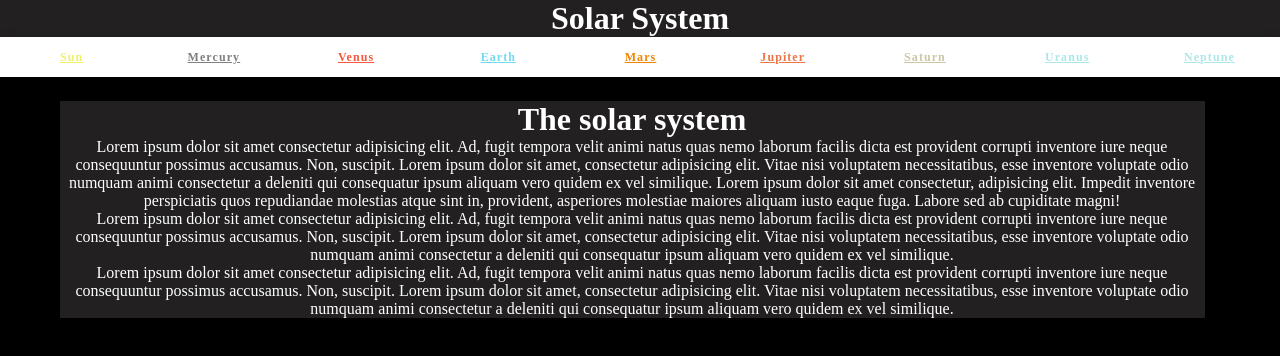
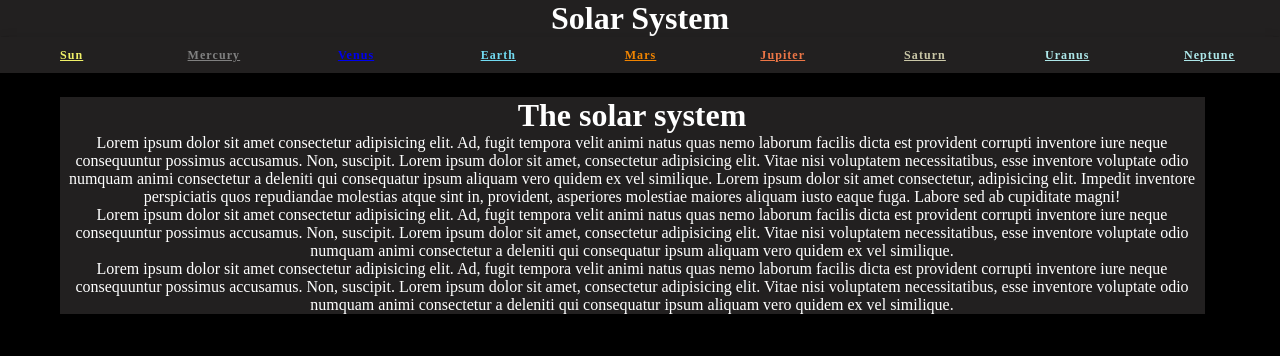
Before and after one commit to SacleuxBenoit/Solar-System, a Vue app in the folder frontend/: page / in a window 1280 px wide. Shown: the top 356 px of the page. Built offline with nearby package versions, Linux system fonts and the light colour scheme.

Commit message:
change the height for v-bottom-navigation, and change the background-color of every button in the component Header.vue

```diff
--- a/frontend/src/components/Header.vue
+++ b/frontend/src/components/Header.vue
@@ -2,41 +2,41 @@
     <div style="text-align:center">
       <h1 class="content"><router-link to="/" style="color:white;text-decoration:none">Solar System</router-link></h1>
 
-       <v-bottom-navigation grow height="2.5rem">
+       <v-bottom-navigation grow height="2.24rem">
 
-    <v-btn :value="activeBtn" style="color:#f0f068" class="button">
+    <v-btn :value="activeBtn" style="background-color: rgb(34, 32, 32)" class="button">
       <strong><router-link to="/" style="color:#f0f068">Sun</router-link></strong>
     </v-btn>
 
-    <v-btn :value="activeBtn" style="color:#808080" class="button">
+    <v-btn :value="activeBtn" style="background-color: rgb(34, 32, 32)" class="button">
       <strong><router-link to="/" style="color:#808080">Mercury</router-link></strong>
     </v-btn>
 
-    <v-btn :value="activeBtn" style="color:#F4593D" class="button">
-      <strong><router-link to="/" style="color:#F4593D">Venus</router-link></strong>
+    <v-btn :value="activeBtn" style="background-color: rgb(34, 32, 32)" class="button">
+      <strong><router-link to="/">Venus</router-link></strong>
     </v-btn>
 
-    <v-btn :value="activeBtn" style="color:#72dbf2" class="button">
+    <v-btn :value="activeBtn" style="background-color: rgb(34, 32, 32)" class="button">
       <strong><router-link to="/" style="color:#72dbf2">Earth</router-link></strong>
     </v-btn>
 
-    <v-btn :value="activeBtn" style="color:#f18400" class="button">
+    <v-btn :value="activeBtn" style="background-color: rgb(34, 32, 32)" class="button">
       <strong><router-link to="/" style="color:#f18400">Mars</router-link></strong>
     </v-btn>
 
-    <v-btn :value="activeBtn" style="color:#ed7646" class="button">
+    <v-btn :value="activeBtn" style="background-color: rgb(34, 32, 32)" class="button">
       <strong><router-link to="/" style="color:#ed7646">Jupiter</router-link></strong>
     </v-btn>
 
-    <v-btn :value="activeBtn" style="color:#CAC7A7" class="button">
+    <v-btn :value="activeBtn" style="background-color: rgb(34, 32, 32)" class="button">
       <strong><router-link to="/" style="color:#CAC7A7">Saturn</router-link></strong>
     </v-btn>
 
-    <v-btn :value="activeBtn" style="color:#ADE7E9" class="button">
+    <v-btn :value="activeBtn" style="background-color: rgb(34, 32, 32)" class="button">
       <strong><router-link to="/" style="color:#ADE7E9">Uranus</router-link></strong>
     </v-btn>
 
-    <v-btn :value="activeBtn" style="color:#2ED1D3" class="button">
+    <v-btn :value="activeBtn" style="background-color: rgb(34, 32, 32)" class="button">
       <strong><router-link to="/" style="color:#ADE7E9">Neptune</router-link></strong>
     </v-btn>
 
```
